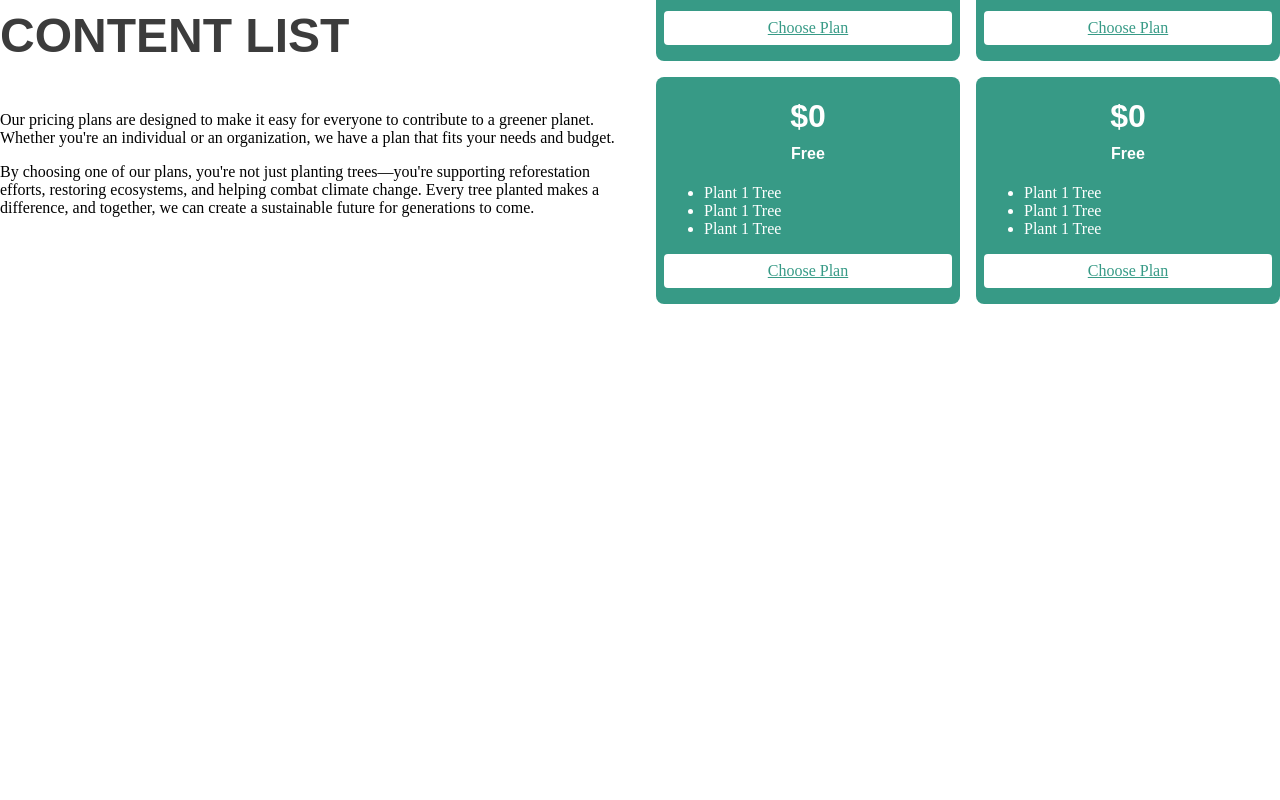
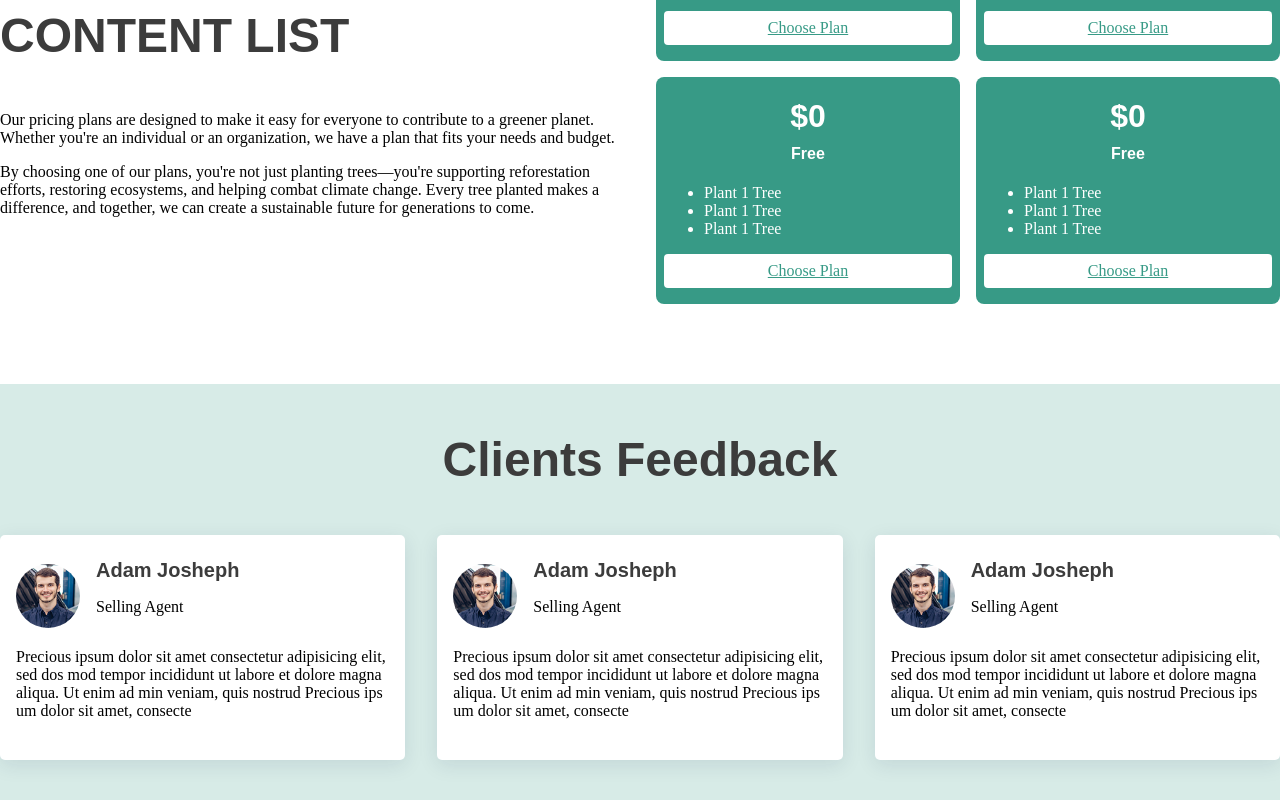
Before and after one commit to dev-nirob1/vue-wireframe, a Vue app: page / in a window 1280 px wide. Shown: the part 3186-3986 px from the top of the page. Before the commit the page ends 3570 px from the top, so only its background shows below. Built offline with nearby package versions, Linux system fonts and the light colour scheme.

Commit message:
testimonials

```diff
--- /dev/null
+++ b/src/components/Section/Testimonials.vue
@@ -0,0 +1,24 @@
+<script setup lang="ts">
+import Title from '../element/Title.vue';
+import TestimonialsCard from '../widgets/TestimonialsCard.vue';
+
+</script>
+
+<template>
+     <section class="testimonials pb-2 medium-pb-3 larger-pb-5 bg-light">
+        <div class="container">
+            <div class="text-center">
+                <Title>
+                    Clients Feedback
+                </Title>
+            </div>
+            <!-- testimonials container  -->
+            <div class="medium-2 large-3 gap-2">
+                <!-- cards  -->
+                <TestimonialsCard/>
+                <TestimonialsCard/>
+                <TestimonialsCard/>
+            </div>
+        </div>
+    </section>
+</template>
--- a/src/components/widgets/PricingCard.vue
+++ b/src/components/widgets/PricingCard.vue
@@ -1,6 +1,5 @@
 <script setup>
 import ListItem from '../element/ListItem.vue';
-
 </script>
 
 <template>
--- /dev/null
+++ b/src/components/widgets/TestimonialsCard.vue
@@ -0,0 +1,48 @@
+<script setup>
+import BaseImage from '../element/BaseImage.vue';
+import Paragraph from '../element/Paragraph.vue';
+import authorImage from '/assets/card/author.jpg'
+</script>
+
+<template>
+    <div class="testimonial">
+        <div class="flex align-center gap-1">
+            <BaseImage :image="authorImage"/>
+            <div>
+                <h5 class="text-dark">Adam Josheph</h5>
+                <Paragraph>
+                    Selling Agent
+                </Paragraph>
+            </div>
+        </div>
+        <div class="flex">
+            <i class="fa-solid fa-quote-left fa-2x"></i>
+            <Paragraph>
+                Precious ipsum dolor sit amet
+                consectetur adipisicing elit, sed dos
+                mod tempor incididunt ut labore et
+                dolore magna aliqua. Ut enim ad min
+                veniam, quis nostrud Precious ips
+                um dolor sit amet, consecte
+            </Paragraph>
+        </div>
+
+    </div>
+</template>
+<style scoped>
+.testimonials .testimonial {
+    padding: 1.5rem 1rem;
+    background-color: var(--secondary-color);
+    border-radius: 5px;
+    box-shadow: var(--testimonials-card-shadow);
+}
+.testimonial h5 {
+    margin: 0;
+    padding: 0;
+}
+.testimonial img {
+    height: 4rem;
+    width: 4rem;
+    border-radius: 50%;
+}
+</style>
--- a/src/zems/front/pages/Home.vue
+++ b/src/zems/front/pages/Home.vue
@@ -4,6 +4,7 @@ import Banner from '@/components/Section/Banner.vue';
 import Gallery from '@/components/Section/Gallery.vue';
 import Impact from '@/components/Section/Impact.vue';
 import Pricing from '@/components/Section/Pricing.vue';
+import Testimonials from '@/components/Section/Testimonials.vue';
 
 </script>
 
@@ -14,5 +15,6 @@ import Pricing from '@/components/Section/Pricing.vue';
         <Impact/>
         <Gallery/>
         <Pricing/>
+        <Testimonials/>
     </main>
 </template>
```
